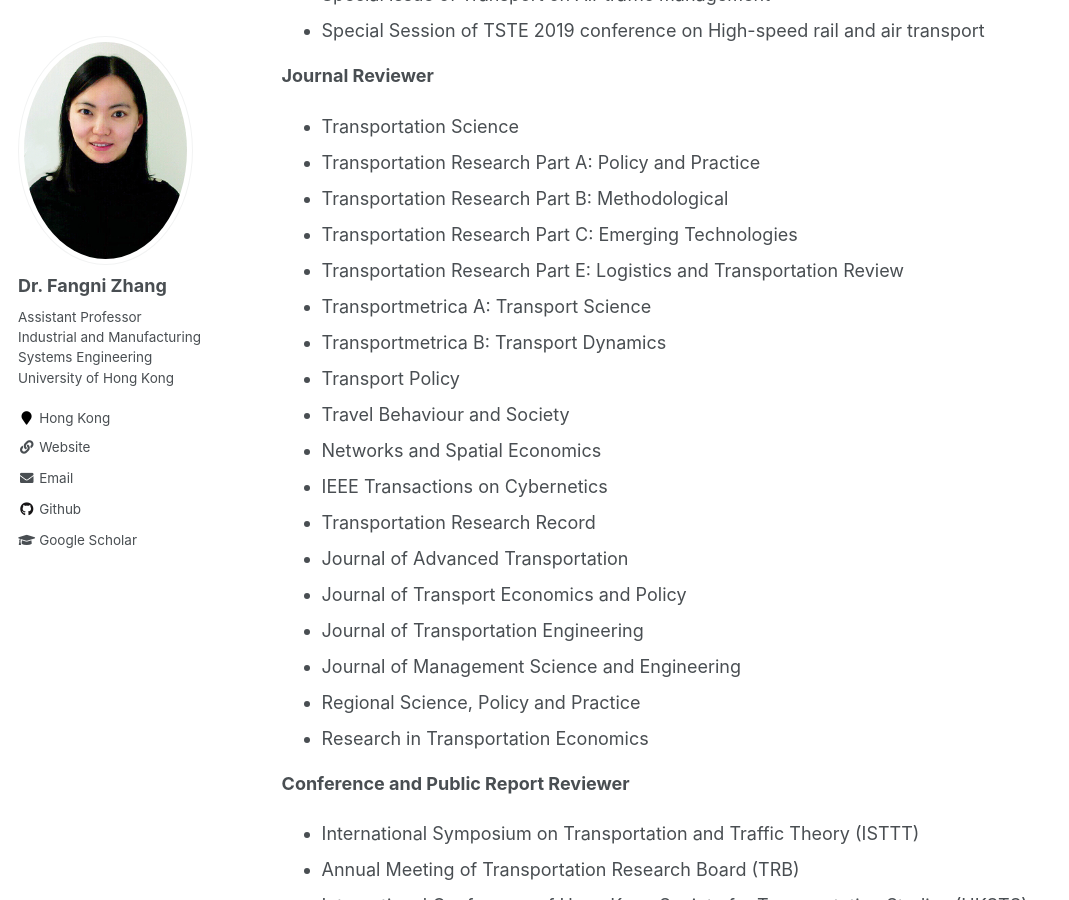
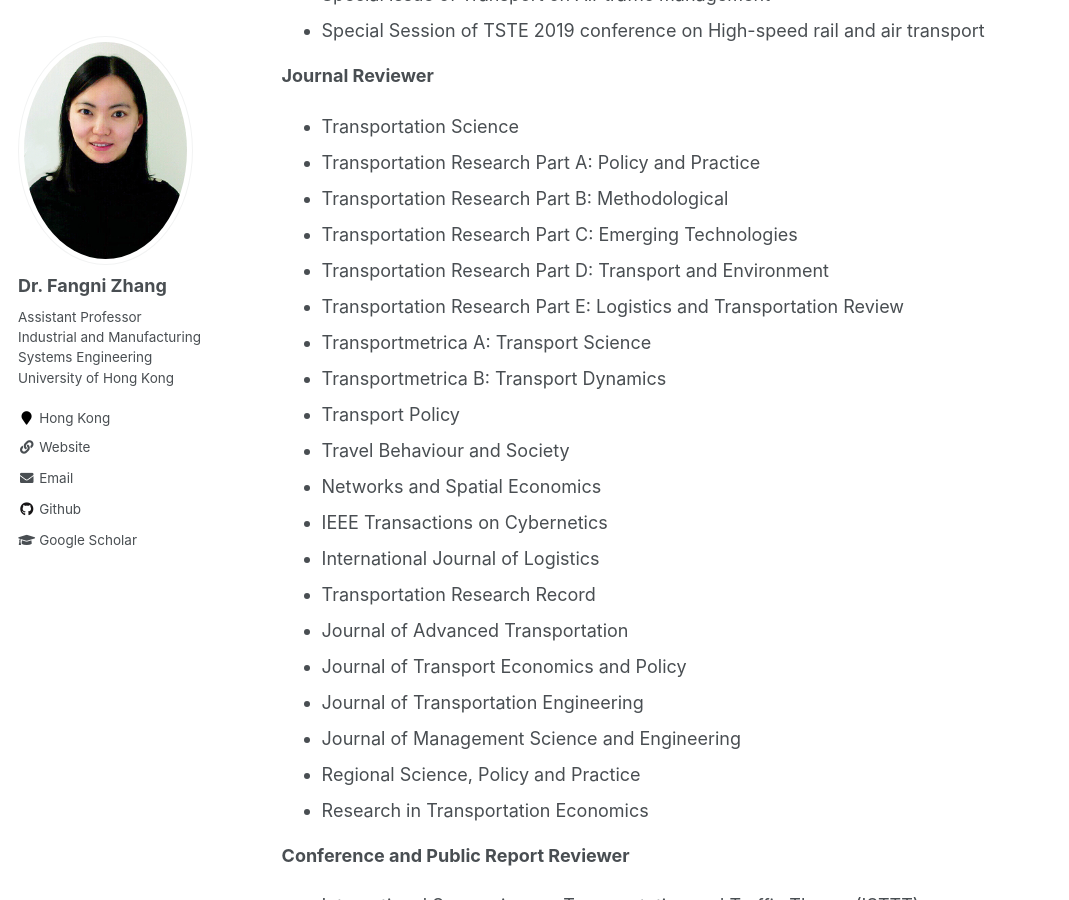
Before and after one commit to fangnizhang/fangnizhang.github.io, a Jekyll site: the page built from _pages/research.md, in a window 1280 px wide and 900 px high, scrolled down 3313 px. Shown: the whole window, without its empty margins (0-1069 px from the left). Built offline with Jekyll 4.4.1, drawn with Linux system fonts in a browser that asks for light colours.

Commit message:
Update research.md

```diff
--- a/_pages/research.md
+++ b/_pages/research.md
@@ -73,6 +73,7 @@ Academic services
 * Transportation Research Part A: Policy and Practice
 * Transportation Research Part B: Methodological
 * Transportation Research Part C: Emerging Technologies
+* Transportation Research Part D: Transport and Environment
 * Transportation Research Part E: Logistics and Transportation Review
 * Transportmetrica A: Transport Science
 * Transportmetrica B: Transport Dynamics
@@ -80,6 +81,7 @@ Academic services
 * Travel Behaviour and Society
 * Networks and Spatial Economics
 * IEEE Transactions on Cybernetics
+* International Journal of Logistics
 * Transportation Research Record
 * Journal of Advanced Transportation
 * Journal of Transport Economics and Policy
```
